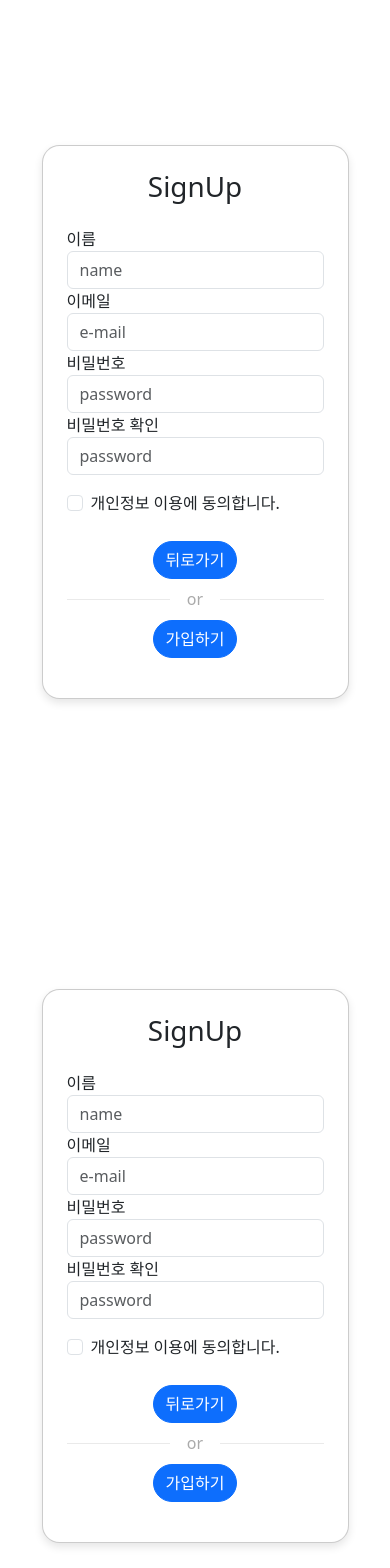
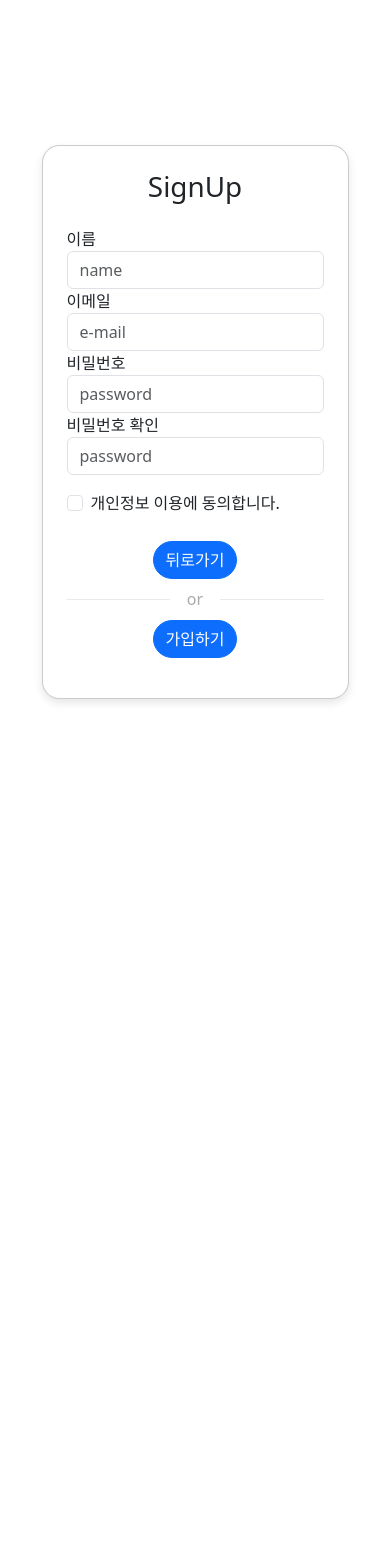
Before and after one commit to ckdwlsrh/household-budget-web, a Vue app: page /signup in a window 390 px wide. Shown: the top 1568 px of the page. After the commit the page ends 844 px from the top, so only its background shows below. Built offline with nearby package versions, Linux system fonts and the light colour scheme.

Commit message:
refactor: pinia 상태 관리 이용

```diff
--- a/src/pages/user/SignupPage.vue
+++ b/src/pages/user/SignupPage.vue
@@ -13,8 +13,8 @@
             type="text"
             class="form-control"
             placeholder="name"
-            v-model="name"
-            @keyup.enter="signupHandler"
+            v-model="userStore.name"
+            @keyup.enter="userStore.signupHandler"
             required
           />
         </div>
@@ -24,8 +24,8 @@
             type="email"
             class="form-control"
             placeholder="e-mail"
-            v-model="email"
-            @keyup.enter="signupHandler"
+            v-model="userStore.email"
+            @keyup.enter="userStore.signupHandler"
             required
           />
         </div>
@@ -35,8 +35,8 @@
             type="password"
             class="form-control"
             placeholder="password"
-            v-model="password"
-            @keyup.enter="signupHandler"
+            v-model="userStore.password"
+            @keyup.enter="userStore.signupHandler"
             required
           />
         </div>
@@ -46,13 +46,13 @@
             type="password"
             class="form-control"
             placeholder="password"
-            v-model="checkPassword"
-            @keyup.enter="signupHandler"
+            v-model="userStore.checkPassword"
+            @keyup.enter="userStore.signupHandler"
             required
           />
         </div>
         <div class="form-group form-check">
-          <input type="checkbox" class="form-check-input" v-model="agree" />
+          <input type="checkbox" class="form-check-input" v-model="userStore.agree" />
           <label> 개인정보 이용에 동의합니다. </label>
         </div>
         <br />
@@ -60,7 +60,7 @@
           <button
             type="submit"
             class="btn btn-block mybtn btn-primary tx-tfm"
-            @click.prevent="goToLogin"
+            @click.prevent="userStore.goToLogin"
           >
             뒤로가기
           </button>
@@ -73,89 +73,7 @@
         </div>
         <div class="form-group">
           <p class="text-center">
-            <button class="btn btn-block mybtn btn-primary tx-tfm" @click="signupHandler">
-              가입하기
-            </button>
-          </p>
-        </div>
-      </div>
-    </div>
-  </div>
-  <div class="container d-flex justify-content-center align-items-center full-height">
-    <div class="col-md-5 mx-auto">
-      <div class="myform">
-        <div class="mb-3">
-          <div class="col-md-12 text-center">
-            <h1>SignUp</h1>
-          </div>
-        </div>
-        <div class="form-group">
-          <label>이름</label>
-          <input
-            type="text"
-            class="form-control"
-            placeholder="name"
-            v-model="name"
-            @keyup.enter="signupHandler"
-            required
-          />
-        </div>
-        <div class="form-group">
-          <label>이메일</label>
-          <input
-            type="email"
-            class="form-control"
-            placeholder="e-mail"
-            v-model="email"
-            @keyup.enter="signupHandler"
-            required
-          />
-        </div>
-        <div class="form-group">
-          <label>비밀번호</label>
-          <input
-            type="password"
-            class="form-control"
-            placeholder="password"
-            v-model="password"
-            @keyup.enter="signupHandler"
-            required
-          />
-        </div>
-        <div class="form-group">
-          <label>비밀번호 확인</label>
-          <input
-            type="password"
-            class="form-control"
-            placeholder="password"
-            v-model="checkPassword"
-            @keyup.enter="signupHandler"
-            required
-          />
-        </div>
-        <div class="form-group form-check">
-          <input type="checkbox" class="form-check-input" v-model="agree" />
-          <label> 개인정보 이용에 동의합니다. </label>
-        </div>
-        <br />
-        <div class="col-md-12 text-center">
-          <button
-            type="submit"
-            class="btn btn-block mybtn btn-primary tx-tfm"
-            @click.prevent="goToLogin"
-          >
-            뒤로가기
-          </button>
-        </div>
-        <div class="col-md-12">
-          <div class="signup-or">
-            <hr class="hr-or" />
-            <span class="span-or">or</span>
-          </div>
-        </div>
-        <div class="form-group">
-          <p class="text-center">
-            <button class="btn btn-block mybtn btn-primary tx-tfm" @click="signupHandler">
+            <button class="btn btn-block mybtn btn-primary tx-tfm" @click="userStore.signupHandler">
               가입하기
             </button>
           </p>
@@ -166,86 +84,9 @@
 </template>
 
 <script setup>
-import axios from 'axios'
-import { ref } from 'vue'
-import { useRouter } from 'vue-router'
+import { useUserStore } from '@/stores/userStore'
 
-const router = useRouter()
-
-const name = ref('')
-const email = ref('')
-const password = ref('')
-const checkPassword = ref('')
-const agree = ref(false)
-const users = ref([])
-
-const isValidEmail = (email) => {
-  const emailRegex = /^[^\s@]+@[^\s@]+\.[^\s@]+$/
-  return emailRegex.test(email)
-}
-
-const getUsers = async () => {
-  try {
-    const response = await axios.get('/api/user')
-    users.value = response.data
-  } catch (error) {
-    console.error('오류 발생', error)
-  }
-}
-
-const goToLogin = () => {
-  router.push('/login')
-}
-
-const signupHandler = async () => {
-  try {
-    if (!name.value || !email.value || !password.value || !checkPassword.value) {
-      alert('모든 항목을 입력해주세요.')
-      return
-    }
-
-    if (!isValidEmail(email.value)) {
-      alert('이메일 형식 틀림')
-      return
-    }
-
-    if (password.value !== checkPassword.value) {
-      alert('비밀번호가 일치하지 않습니다.')
-      return
-    }
-
-    if (!agree.value) {
-      alert('개인 정보 사용에 동의해주세요.')
-      return
-    }
-
-    await getUsers()
-    const emailExist = users.value.find((user) => user.email === email.value)
-
-    if (emailExist) {
-      alert('이미 사용 중인 이메일입니다.')
-      return
-    }
-
-    await axios.post('/api/user', {
-      name: name.value,
-      email: email.value,
-      password: password.value,
-      role: 'user',
-    })
-
-    name.value = ''
-    email.value = ''
-    password.value = ''
-    checkPassword.value = ''
-    agree.value = false
-
-    alert('회원가입이 완료되었습니다.')
-    router.push('/login')
-  } catch (error) {
-    console.error('오류 발생: ', error)
-  }
-}
+const userStore = useUserStore()
 </script>
 
 <style scoped>
--- a/src/stores/userStore.js
+++ b/src/stores/userStore.js
@@ -4,10 +4,13 @@ import axios from 'axios'
 import { useRouter } from 'vue-router'
 
 export const useUserStore = defineStore('user', () => {
+  const name = ref('')
   const email = ref('')
   const password = ref('')
   const users = ref([])
   const router = useRouter()
+  const checkPassword = ref('')
+  const agree = ref(false)
 
   const getUsers = async () => {
     try {
@@ -46,15 +49,76 @@ export const useUserStore = defineStore('user', () => {
       console.error('로그인 오류:', error)
     }
   }
+  const signupHandler = async () => {
+    try {
+      if (!name.value || !email.value || !password.value || !checkPassword.value) {
+        alert('모든 항목을 입력해주세요.')
+        return
+      }
 
+      if (!isValidEmail(email.value)) {
+        alert('이메일 형식 틀림')
+        return
+      }
+
+      if (password.value !== checkPassword.value) {
+        alert('비밀번호가 일치하지 않습니다.')
+        return
+      }
+
+      if (!agree.value) {
+        alert('개인 정보 사용에 동의해주세요.')
+        return
+      }
+
+      await getUsers()
+      const emailExist = users.value.find((user) => user.email === email.value)
+
+      if (emailExist) {
+        alert('이미 사용 중인 이메일입니다.')
+        return
+      }
+
+      await axios.post('/api/user', {
+        name: name.value,
+        email: email.value,
+        password: password.value,
+        role: 'user',
+      })
+
+      name.value = ''
+      email.value = ''
+      password.value = ''
+      checkPassword.value = ''
+      agree.value = false
+
+      alert('회원가입이 완료되었습니다.')
+      router.push('/login')
+    } catch (error) {
+      console.error('회원가입 오류: ', error)
+    }
+  }
+
+  const goToLogin = () => {
+    router.push('/login')
+  }
   const goToSignUp = () => {
     router.push('/signup')
   }
 
   return {
+    name,
     email,
     password,
+    checkPassword,
+    agree,
+    users,
+
+    isValidEmail,
+    getUsers,
     loginHandler,
+    signupHandler,
+    goToLogin,
     goToSignUp,
   }
 })
```
